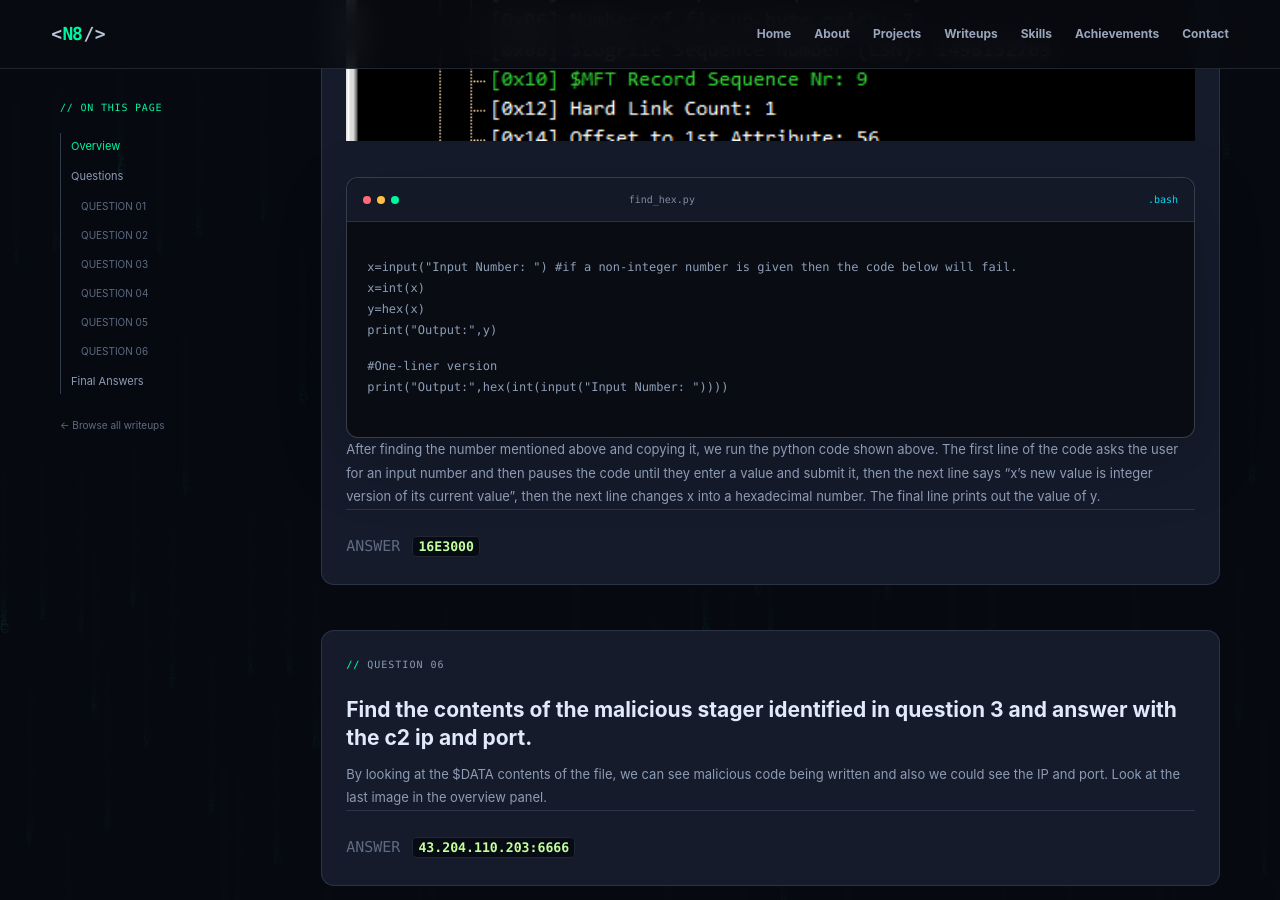
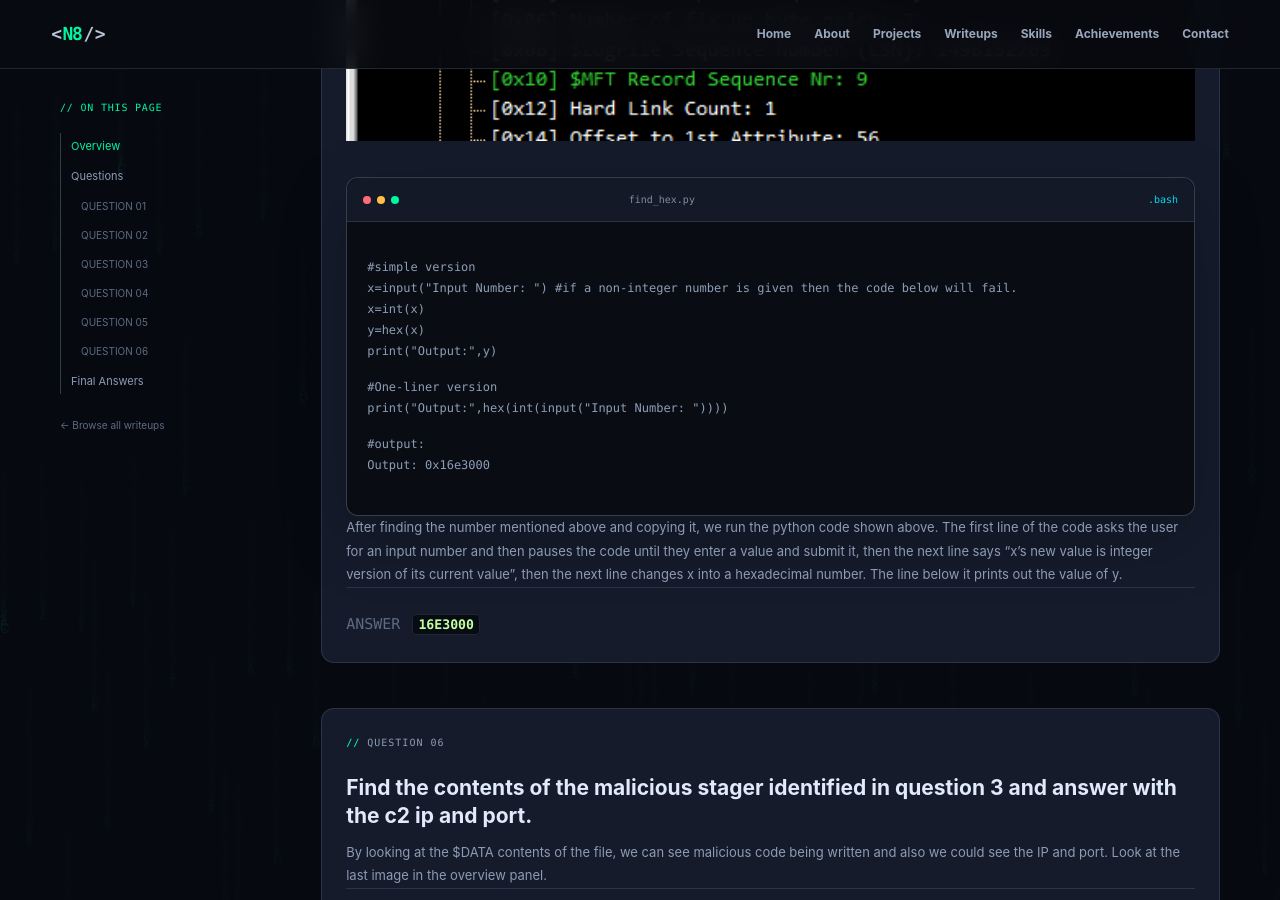
Before and after one commit to Ningen820/Ningen820.github.io, a Jekyll site: the page built from _writeups/bft.md, in a window 1280 px wide and 900 px high, scrolled down 4671 px. Built offline with Jekyll 4.4.1, drawn with Linux system fonts in a browser that asks for light colours.

Commit message:
Update bft.md

```diff
--- a/_writeups/bft.md
+++ b/_writeups/bft.md
@@ -73,10 +73,11 @@ cards:
     images:
       - "/assets/images/writeups/bft/hexoffset.png"
     terminal_title: "find_hex.py"
-    terminal_output1: "x=input(\"Input Number: \") #if a non-integer number is given then the code below will fail.\nx=int(x)\ny=hex(x)\nprint(\"Output:\",y)"
+    terminal_output1: "#simple version\nx=input(\"Input Number: \") #if a non-integer number is given then the code below will fail.\nx=int(x)\ny=hex(x)\nprint(\"Output:\",y)"
     terminal_output2: "#One-liner version\nprint(\"Output:\",hex(int(input(\"Input Number: \"))))"
+    terminal_output3: "#output:\nOutput: 0x16e3000"
     explanation3: |
-                  After finding the number mentioned above and copying it, we run the python code shown above. The first line of the code asks the user for an input number and then pauses the code until they enter a value and submit it, then the next line says "x's new value is integer version of its current value", then the next line changes x into a hexadecimal number. The final line prints out the value of y.
+                  After finding the number mentioned above and copying it, we run the python code shown above. The first line of the code asks the user for an input number and then pauses the code until they enter a value and submit it, then the next line says "x's new value is integer version of its current value", then the next line changes x into a hexadecimal number. The line below it prints out the value of y.
   card6:
     card_title: "question 06"
     question: "Find the contents of the malicious stager identified in question 3 and answer with the c2 ip and port."
```
